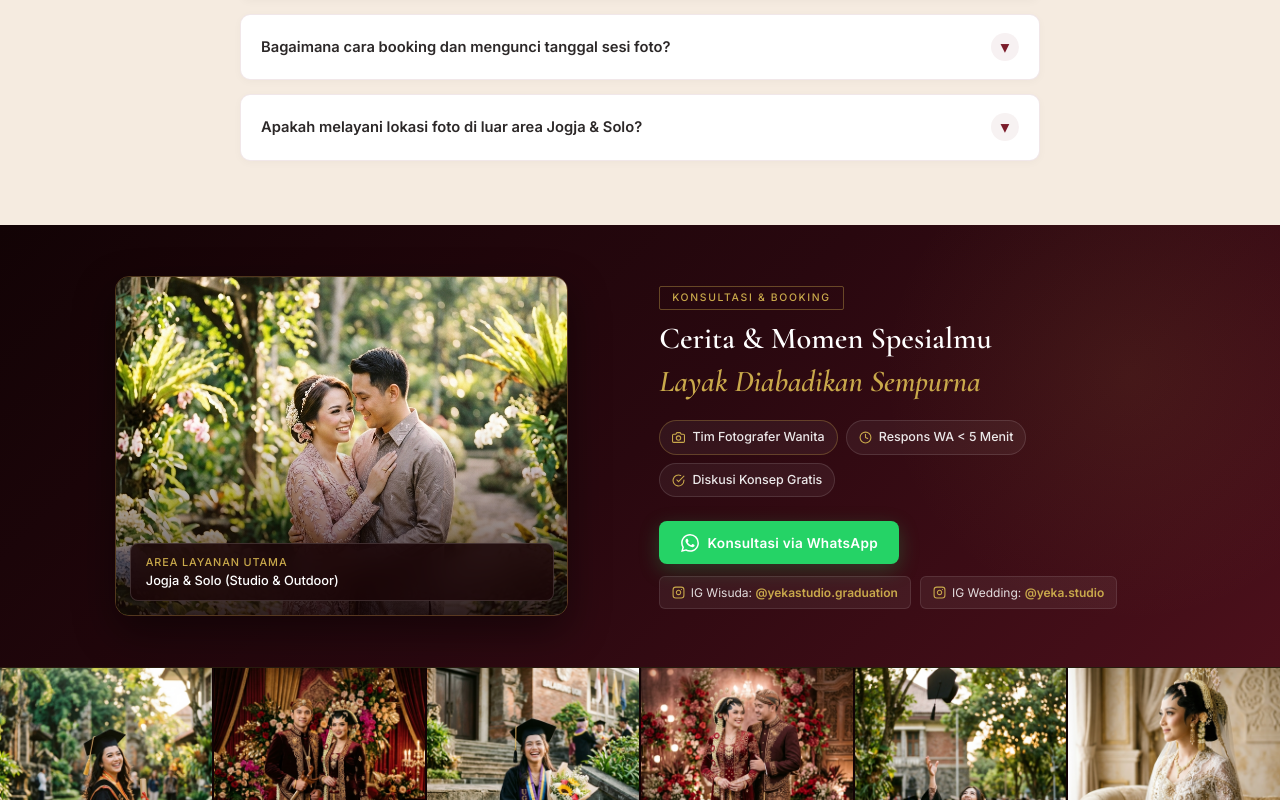
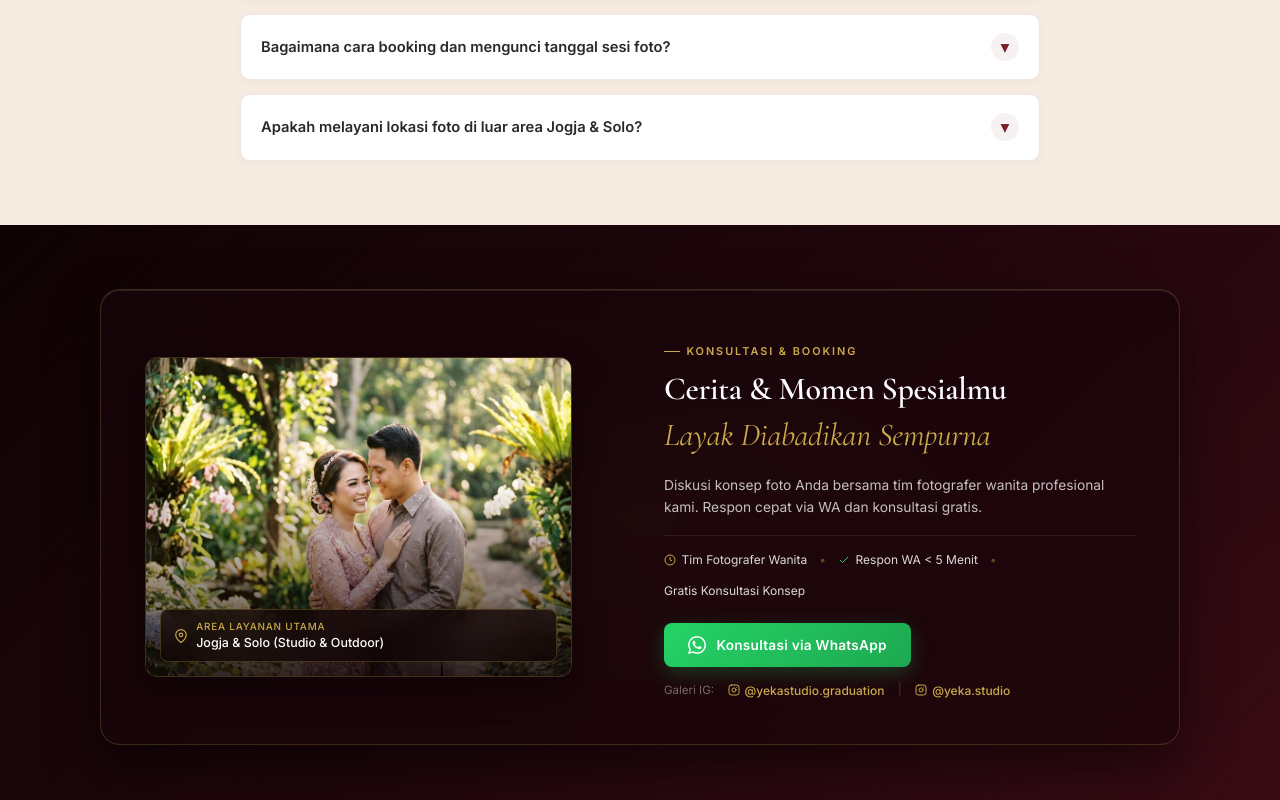
Before and after one commit to andrew-sora/yeka-studio, a Next.js app: page / in a window 1280 px wide. Shown: the part 7260-8060 px from the top of the page. Built offline with nearby package versions, Linux system fonts and the light colour scheme.

Commit message:
refactor: redesign CTA section into luxury glassmorphism banner with minimalist composition

```diff
--- a/src/components/ContactSection.tsx
+++ b/src/components/ContactSection.tsx
@@ -30,34 +30,44 @@ export default function ContactSection() {
       id="contact"
       ref={sectionRef}
       style={{
-        background: 'linear-gradient(135deg, #120305 0%, #29080F 50%, #4C101B 100%)',
-        padding: 'clamp(2rem, 4vw, 3.25rem) 1.25rem',
+        background: 'linear-gradient(135deg, #0F0305 0%, #1F060B 50%, #380B14 100%)',
+        padding: 'clamp(2.5rem, 5vw, 4rem) 1.25rem',
         position: 'relative',
         overflow: 'hidden',
       }}
     >
-      {/* Background decorations */}
+      {/* Subtle Background Glow */}
       <div style={{
         position: 'absolute',
-        top: '-100px',
-        right: '-100px',
-        width: '500px',
-        height: '500px',
-        borderRadius: '50%',
-        background: 'radial-gradient(circle, rgba(201,169,75,0.08) 0%, transparent 70%)',
+        top: '50%',
+        left: '50%',
+        transform: 'translate(-50%, -50%)',
+        width: '700px',
+        height: '400px',
+        background: 'radial-gradient(ellipse, rgba(201,169,75,0.06) 0%, transparent 70%)',
         pointerEvents: 'none',
       }} />
 
-      <div style={{ maxWidth: '1050px', margin: '0 auto', position: 'relative', zIndex: 10 }}>
+      <div style={{ maxWidth: '1080px', margin: '0 auto', position: 'relative', zIndex: 10 }}>
 
+        {/* Glassmorphism Container Card */}
+        <div style={{
+          background: 'rgba(24, 6, 10, 0.65)',
+          backdropFilter: 'blur(20px)',
+          WebkitBackdropFilter: 'blur(20px)',
+          border: '1px solid rgba(201,169,75,0.22)',
+          borderRadius: '20px',
+          padding: 'clamp(1.5rem, 3.5vw, 2.75rem)',
+          boxShadow: '0 20px 50px rgba(0,0,0,0.5), inset 0 1px 0 rgba(255,255,255,0.1)',
+        }}>
           <div style={{
             display: 'grid',
-          gridTemplateColumns: 'repeat(auto-fit, minmax(min(100%, 280px), 1fr))',
-          gap: 'clamp(1.25rem, 3vw, 2.5rem)',
+            gridTemplateColumns: 'repeat(auto-fit, minmax(min(100%, 300px), 1fr))',
+            gap: 'clamp(1.5rem, 4vw, 3rem)',
             alignItems: 'center',
           }}>
 
-          {/* Left Column: Studio Photo Showcase Card */}
+            {/* Left Column: Studio Photo Card */}
             <div className="reveal-contact" style={{
               position: 'relative',
               opacity: 0,
@@ -66,46 +76,50 @@ export default function ContactSection() {
             }}>
               <div style={{
                 position: 'relative',
-              borderRadius: '14px',
+                borderRadius: '12px',
                 overflow: 'hidden',
-              boxShadow: '0 16px 40px rgba(0,0,0,0.45)',
-              border: '1px solid rgba(201,169,75,0.3)',
+                boxShadow: '0 12px 32px rgba(0,0,0,0.4)',
+                border: '1px solid rgba(201,169,75,0.25)',
                 aspectRatio: '4/3',
-              maxHeight: '340px',
+                maxHeight: '320px',
               }}>
                 <Image
                   src="/images/wedding-3.jpg"
                   alt="Yeka Studio Shoot Session"
                   fill
                   style={{ objectFit: 'cover' }}
-                sizes="(max-width: 768px) 100vw, 50vw"
+                  sizes="(max-width: 768px) 100vw, 45vw"
                 />
                 <div style={{
                   position: 'absolute',
                   inset: 0,
-                background: 'linear-gradient(to top, rgba(18,3,5,0.88) 0%, transparent 55%)',
+                  background: 'linear-gradient(to top, rgba(15,3,5,0.85) 0%, transparent 60%)',
                 }} />
 
-              {/* Floating Badge */}
+                {/* Service Area Badge */}
                 <div style={{
                   position: 'absolute',
                   bottom: '0.85rem',
                   left: '0.85rem',
                   right: '0.85rem',
-                background: 'rgba(26, 5, 8, 0.85)',
-                backdropFilter: 'blur(12px)',
-                border: '1px solid rgba(255,255,255,0.15)',
-                padding: '0.65rem 0.95rem',
+                  background: 'rgba(15, 3, 5, 0.75)',
+                  backdropFilter: 'blur(10px)',
+                  border: '1px solid rgba(201,169,75,0.25)',
+                  padding: '0.55rem 0.85rem',
                   borderRadius: '8px',
                   display: 'flex',
-                justifyContent: 'space-between',
                   alignItems: 'center',
+                  gap: '0.5rem',
                 }}>
+                  <svg width="14" height="14" viewBox="0 0 24 24" fill="none" stroke="#C9A94B" strokeWidth="2" strokeLinecap="round" strokeLinejoin="round">
+                    <path d="M21 10c0 7-9 13-9 13s-9-6-9-13a9 9 0 0 1 18 0z"/>
+                    <circle cx="12" cy="10" r="3"/>
+                  </svg>
                   <div>
-                  <div style={{ fontSize: '0.68rem', color: '#C9A94B', fontFamily: 'Inter, sans-serif', fontWeight: 500, letterSpacing: '0.08em', textTransform: 'uppercase' }}>
+                    <div style={{ fontSize: '0.62rem', color: '#C9A94B', fontFamily: 'Inter, sans-serif', fontWeight: 500, letterSpacing: '0.08em', textTransform: 'uppercase' }}>
                       Area Layanan Utama
                     </div>
-                  <div style={{ color: 'white', fontFamily: 'Inter, sans-serif', fontSize: '0.8rem', fontWeight: 500 }}>
+                    <div style={{ color: 'white', fontFamily: 'Inter, sans-serif', fontSize: '0.78rem', fontWeight: 500 }}>
                       Jogja &amp; Solo (Studio &amp; Outdoor)
                     </div>
                   </div>
@@ -113,8 +127,8 @@ export default function ContactSection() {
               </div>
             </div>
 
-          {/* Right Column: CTA & WhatsApp Box */}
-          <div style={{ textAlign: 'left', display: 'flex', flexDirection: 'column', gap: '1rem' }}>
+            {/* Right Column: Clean CTA & Content */}
+            <div style={{ textAlign: 'left', display: 'flex', flexDirection: 'column', gap: '1.1rem' }}>
 
               <div
                 className="reveal-contact"
@@ -125,93 +139,76 @@ export default function ContactSection() {
                 }}
               >
                 <div style={{
-                display: 'inline-block',
-                border: '1px solid rgba(201,169,75,0.4)',
+                  display: 'inline-flex',
+                  alignItems: 'center',
+                  gap: '0.4rem',
                   color: '#C9A94B',
-                padding: '0.2rem 0.75rem',
-                fontSize: '0.65rem',
-                letterSpacing: '0.16em',
+                  fontSize: '0.68rem',
+                  letterSpacing: '0.18em',
                   textTransform: 'uppercase',
                   fontFamily: 'Inter, sans-serif',
-                fontWeight: 500,
+                  fontWeight: 600,
                   marginBottom: '0.6rem',
-                borderRadius: '2px',
                 }}>
+                  <span style={{ width: '16px', height: '1px', background: '#C9A94B' }} />
                   Konsultasi &amp; Booking
                 </div>
+
                 <h2 className="font-display" style={{
-                fontSize: 'clamp(1.4rem, 2.5vw, 1.9rem)',
+                  fontSize: 'clamp(1.5rem, 2.6vw, 2rem)',
                   fontWeight: 600,
                   color: 'white',
                   lineHeight: 1.25,
-                marginBottom: '0.75rem',
+                  marginBottom: '0.85rem',
+                  letterSpacing: '-0.01em',
                 }}>
                   Cerita &amp; Momen Spesialmu<br />
-                <span style={{ color: '#C9A94B', fontStyle: 'italic' }}>Layak Diabadikan Sempurna</span>
+                  <span style={{ color: '#C9A94B', fontStyle: 'italic', fontWeight: 400 }}>Layak Diabadikan Sempurna</span>
                 </h2>
 
-              {/* Clean Benefit Chips with SVG icons */}
-              <div style={{
+                <p style={{
+                  fontSize: '0.86rem',
+                  color: 'rgba(255,255,255,0.75)',
+                  lineHeight: 1.6,
+                  fontFamily: 'Inter, sans-serif',
+                  margin: 0,
+                  maxWidth: '460px',
+                }}>
+                  Diskusi konsep foto Anda bersama tim fotografer wanita profesional kami. Respon cepat via WA dan konsultasi gratis.
+                </p>
+              </div>
+
+              {/* Minimal Specs Divider */}
+              <div
+                className="reveal-contact"
+                style={{
+                  opacity: 0,
+                  transform: 'translateY(24px)',
+                  transition: 'all 0.7s ease',
                   display: 'flex',
+                  alignItems: 'center',
+                  gap: '0.75rem',
                   flexWrap: 'wrap',
-                gap: '0.5rem',
-                marginTop: '0.85rem',
-                marginBottom: '0.25rem',
-              }}>
-                <div style={{
-                  display: 'inline-flex',
-                  alignItems: 'center',
-                  gap: '0.45rem',
-                  background: 'rgba(255,255,255,0.05)',
-                  border: '1px solid rgba(201,169,75,0.3)',
-                  padding: '0.4rem 0.75rem',
-                  borderRadius: '100px',
-                }}>
-                  <svg width="13" height="13" viewBox="0 0 24 24" fill="none" stroke="#C9A94B" strokeWidth="2" strokeLinecap="round" strokeLinejoin="round">
-                    <path d="M23 19a2 2 0 0 1-2 2H3a2 2 0 0 1-2-2V8a2 2 0 0 1 2-2h4l2-3h6l2 3h4a2 2 0 0 1 2 2z"/>
-                    <circle cx="12" cy="13" r="4"/>
-                  </svg>
-                  <span style={{ fontSize: '0.78rem', color: 'rgba(255,255,255,0.9)', fontFamily: 'Inter, sans-serif', fontWeight: 500 }}>
+                  fontSize: '0.75rem',
+                  color: 'rgba(255,255,255,0.6)',
+                  fontFamily: 'Inter, sans-serif',
+                  borderTop: '1px solid rgba(255,255,255,0.08)',
+                  paddingTop: '0.85rem',
+                }}
+              >
+                <span style={{ color: 'rgba(255,255,255,0.85)', display: 'inline-flex', alignItems: 'center', gap: '0.35rem' }}>
+                  <svg width="12" height="12" viewBox="0 0 24 24" fill="none" stroke="#C9A94B" strokeWidth="2"><circle cx="12" cy="12" r="10"/><polyline points="12 6 12 12 16 14"/></svg>
                   Tim Fotografer Wanita
                 </span>
-                </div>
-
-                <div style={{
-                  display: 'inline-flex',
-                  alignItems: 'center',
-                  gap: '0.45rem',
-                  background: 'rgba(255,255,255,0.05)',
-                  border: '1px solid rgba(255,255,255,0.12)',
-                  padding: '0.4rem 0.75rem',
-                  borderRadius: '100px',
-                }}>
-                  <svg width="13" height="13" viewBox="0 0 24 24" fill="none" stroke="#C9A94B" strokeWidth="2" strokeLinecap="round" strokeLinejoin="round">
-                    <circle cx="12" cy="12" r="10"/>
-                    <polyline points="12 6 12 12 16 14"/>
-                  </svg>
-                  <span style={{ fontSize: '0.78rem', color: 'rgba(255,255,255,0.9)', fontFamily: 'Inter, sans-serif', fontWeight: 500 }}>
-                    Respons WA &lt; 5 Menit
+                <span style={{ color: 'rgba(201,169,75,0.4)' }}>•</span>
+                <span style={{ color: 'rgba(255,255,255,0.85)', display: 'inline-flex', alignItems: 'center', gap: '0.35rem' }}>
+                  <svg width="12" height="12" viewBox="0 0 24 24" fill="none" stroke="#25D366" strokeWidth="2"><polyline points="20 6 9 17 4 12"/></svg>
+                  Respon WA &lt; 5 Menit
                 </span>
-                </div>
-
-                <div style={{
-                  display: 'inline-flex',
-                  alignItems: 'center',
-                  gap: '0.45rem',
-                  background: 'rgba(255,255,255,0.05)',
-                  border: '1px solid rgba(255,255,255,0.12)',
-                  padding: '0.4rem 0.75rem',
-                  borderRadius: '100px',
-                }}>
-                  <svg width="13" height="13" viewBox="0 0 24 24" fill="none" stroke="#C9A94B" strokeWidth="2" strokeLinecap="round" strokeLinejoin="round">
-                    <path d="M22 11.08V12a10 10 0 1 1-5.93-9.14"/>
-                    <polyline points="22 4 12 14.01 9 11.01"/>
-                  </svg>
-                  <span style={{ fontSize: '0.78rem', color: 'rgba(255,255,255,0.9)', fontFamily: 'Inter, sans-serif', fontWeight: 500 }}>
-                    Diskusi Konsep Gratis
+                <span style={{ color: 'rgba(201,169,75,0.4)' }}>•</span>
+                <span style={{ color: 'rgba(255,255,255,0.85)', display: 'inline-flex', alignItems: 'center', gap: '0.35rem' }}>
+                  Gratis Konsultasi Konsep
                 </span>
-                </div>
-              </div>
               </div>
 
               {/* Actions Area */}
@@ -223,11 +220,11 @@ export default function ContactSection() {
                   transition: 'all 0.7s ease',
                   display: 'flex',
                   flexDirection: 'column',
-                gap: '0.75rem',
-                marginTop: '0.25rem',
+                  gap: '0.85rem',
+                  paddingTop: '0.3rem',
                 }}
               >
-              {/* Primary WA Button */}
+                {/* Main WhatsApp CTA Button */}
                 <div>
                   <a
                     href="https://wa.me/6285952879644?text=Halo%20Yeka%20Studio!%20Saya%20ingin%20konsultasi%20foto%20%F0%9F%93%B8"
@@ -237,10 +234,10 @@ export default function ContactSection() {
                     style={{
                       display: 'inline-flex',
                       alignItems: 'center',
-                    gap: '0.55rem',
-                    background: '#25D366',
+                      gap: '0.65rem',
+                      background: 'linear-gradient(135deg, #25D366 0%, #1DA851 100%)',
                       color: 'white',
-                    padding: '0.7rem 1.35rem',
+                      padding: '0.75rem 1.5rem',
                       borderRadius: '8px',
                       fontFamily: 'Inter, sans-serif',
                       fontSize: '0.85rem',
@@ -252,7 +249,7 @@ export default function ContactSection() {
                     }}
                     onMouseEnter={e => {
                       (e.currentTarget as HTMLElement).style.transform = 'translateY(-2px)';
-                    (e.currentTarget as HTMLElement).style.boxShadow = '0 10px 25px rgba(37, 211, 102, 0.35)';
+                      (e.currentTarget as HTMLElement).style.boxShadow = '0 10px 25px rgba(37, 211, 102, 0.38)';
                     }}
                     onMouseLeave={e => {
                       (e.currentTarget as HTMLElement).style.transform = 'translateY(0)';
@@ -266,40 +263,44 @@ export default function ContactSection() {
                   </a>
                 </div>
 
-              {/* Instagram Quick Badges */}
+                {/* Minimalist Instagram Links */}
                 <div style={{
                   display: 'flex',
-                gap: '0.6rem',
+                  gap: '0.85rem',
+                  alignItems: 'center',
                   flexWrap: 'wrap',
-                alignItems: 'center',
                 }}>
+                  <span style={{ fontSize: '0.72rem', color: 'rgba(255,255,255,0.4)', fontFamily: 'Inter, sans-serif' }}>
+                    Galeri IG:
+                  </span>
                   <a
                     href="https://www.instagram.com/yekastudio.graduation"
                     id="link-ig-wisuda"
                     target="_blank"
                     rel="noopener noreferrer"
                     style={{
-                    color: 'rgba(255,255,255,0.85)',
+                      color: '#C9A94B',
                       fontSize: '0.75rem',
                       textDecoration: 'none',
                       fontFamily: 'Inter, sans-serif',
+                      fontWeight: 500,
                       display: 'inline-flex',
                       alignItems: 'center',
-                    gap: '0.35rem',
-                    background: 'rgba(255,255,255,0.06)',
-                    padding: '0.35rem 0.75rem',
-                    borderRadius: '6px',
-                    border: '1px solid rgba(255,255,255,0.1)',
-                    transition: 'all 0.2s ease',
+                      gap: '0.3rem',
+                      transition: 'opacity 0.2s ease',
                     }}
+                    onMouseEnter={e => (e.currentTarget.style.opacity = '0.75')}
+                    onMouseLeave={e => (e.currentTarget.style.opacity = '1')}
                   >
-                  <svg width="13" height="13" viewBox="0 0 24 24" fill="none" stroke="#C9A94B" strokeWidth="2" strokeLinecap="round" strokeLinejoin="round">
+                    <svg width="12" height="12" viewBox="0 0 24 24" fill="none" stroke="currentColor" strokeWidth="2" strokeLinecap="round" strokeLinejoin="round">
                       <rect x="2" y="2" width="20" height="20" rx="5" ry="5"/>
                       <path d="M16 11.37A4 4 0 1 1 12.63 8 4 4 0 0 1 16 11.37z"/>
                       <line x1="17.5" y1="6.5" x2="17.51" y2="6.5"/>
                     </svg>
-                  <span>IG Wisuda: <strong style={{ color: '#C9A94B' }}>@yekastudio.graduation</strong></span>
+                    <span>@yekastudio.graduation</span>
                   </a>
+
+                  <span style={{ color: 'rgba(255,255,255,0.2)', fontSize: '0.7rem' }}>|</span>
 
                   <a
                     href="https://www.instagram.com/yeka.studio"
@@ -307,28 +308,26 @@ export default function ContactSection() {
                     target="_blank"
                     rel="noopener noreferrer"
                     style={{
-                    color: 'rgba(255,255,255,0.85)',
+                      color: '#C9A94B',
                       fontSize: '0.75rem',
                       textDecoration: 'none',
                       fontFamily: 'Inter, sans-serif',
+                      fontWeight: 500,
                       display: 'inline-flex',
                       alignItems: 'center',
-                    gap: '0.35rem',
-                    background: 'rgba(255,255,255,0.06)',
-                    padding: '0.35rem 0.75rem',
-                    borderRadius: '6px',
-                    border: '1px solid rgba(255,255,255,0.1)',
-                    transition: 'all 0.2s ease',
+                      gap: '0.3rem',
+                      transition: 'opacity 0.2s ease',
                     }}
+                    onMouseEnter={e => (e.currentTarget.style.opacity = '0.75')}
+                    onMouseLeave={e => (e.currentTarget.style.opacity = '1')}
                   >
-                  <svg width="13" height="13" viewBox="0 0 24 24" fill="none" stroke="#C9A94B" strokeWidth="2" strokeLinecap="round" strokeLinejoin="round">
+                    <svg width="12" height="12" viewBox="0 0 24 24" fill="none" stroke="currentColor" strokeWidth="2" strokeLinecap="round" strokeLinejoin="round">
                       <rect x="2" y="2" width="20" height="20" rx="5" ry="5"/>
                       <path d="M16 11.37A4 4 0 1 1 12.63 8 4 4 0 0 1 16 11.37z"/>
                       <line x1="17.5" y1="6.5" x2="17.51" y2="6.5"/>
                     </svg>
-                  <span>IG Wedding: <strong style={{ color: '#C9A94B' }}>@yeka.studio</strong></span>
+                    <span>@yeka.studio</span>
                   </a>
-              </div>
                 </div>
 
               </div>
@@ -336,6 +335,9 @@ export default function ContactSection() {
             </div>
 
           </div>
+        </div>
+
+      </div>
     </section>
   );
 }
```
Lines whose indentation alone changed are shown as unchanged.
